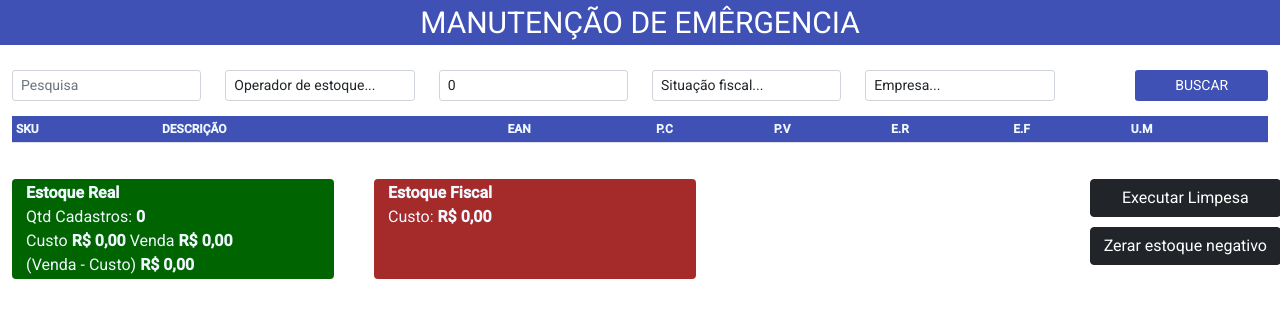
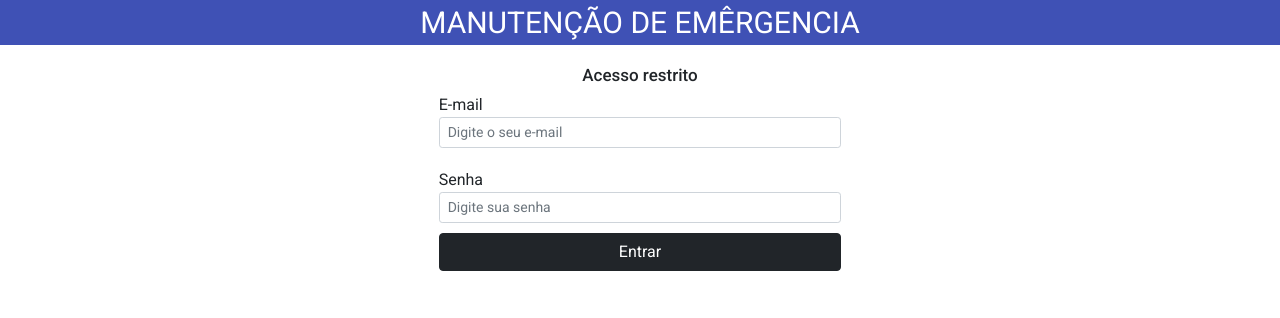
Before and after one commit to brunonovell/muito-mais, an Angular app: page / in a window 1280 px wide. Shown: the top 318 px of the page. Built offline with nearby package versions, Linux system fonts and the light colour scheme.

Commit message:
Versao fora da loja

```diff
--- a/src/app/app.component.html
+++ b/src/app/app.component.html
@@ -1,4 +1,4 @@
-<div class="container-fluid">
+<div class="container-fluid" *ngIf="verificaUsuarioLogado()">
   <div class="row">
     <div class="stilo-barra">
       <a class="logo">MANUTENÇÃO DE EMÊRGENCIA</a>
@@ -103,10 +103,33 @@
 
     <div class="col-md-3 "></div>
     <div class="col-md-2 ">
-      <button class="btn btn-dark btn-block cmd-comando cmd-executar-limpesa" (click)="zerarEstoqueNegativo()">Executar Limpesa</button> <br>
-      <button class="btn btn-dark btn-block cmd-comando cmd-zerar-estoque" (click)="executarLimpeza()">Zerar estoque negativo</button>
+      <button class="btn btn-dark btn-block cmd-comando cmd-executar-limpesa" (click)="removeDadosNaoFiscal()">Executar Limpesa</button> <br>
+      <button class="btn btn-dark btn-block cmd-comando cmd-zerar-estoque" (click)="zerarEstoqueNegativo()">Zerar estoque negativo</button>
+    </div>
+  </div>
+</div>
+
+<div class="container-fluid" *ngIf="!verificaUsuarioLogado()">
+  <div class="row">
+    <div class="stilo-barra">
+      <a class="logo">MANUTENÇÃO DE EMÊRGENCIA</a>
     </div>
   </div>
 
-  <router-outlet></router-outlet>
+  <div class="row">
+    <div class="col-md-4 "></div>
+    <div class="col-md-4">
+      <h1 style="font-size: 17px; margin-top: 20px; text-align: center;">Acesso restrito</h1>
+
+      <label>E-mail</label>
+      <input class="form-control form-control-sm " type="email" placeholder="Digite o seu e-mail" name="pesquisa" [(ngModel)]="emailLogin">
+
+      <label style="margin-top: 20px;">Senha</label>
+      <input class="form-control form-control-sm " type="password" placeholder="Digite sua senha" name="pesquisa" [(ngModel)]="senhaLogin">
+
+      <button class="btn btn-dark btn-block" style="width: 100%; margin-top: 10px;" (click)="realizaLogin()">Entrar</button>
+    </div>
+
+    <div class="col-md-4"></div>
+  </div>
 </div>
--- a/src/app/app.component.ts
+++ b/src/app/app.component.ts
@@ -7,11 +7,14 @@ import {Component, OnInit, Input} from '@angular/core';
   styleUrls: ['./app.component.scss']
 })
 export class AppComponent implements OnInit {
+  emailLogin: string = '';
+  senhaLogin: string = '';
+
   VALOR_CAMPO_PESQUISA: string = '';
   VALOR_CAMPO_STOCKOPERATOR: string = '';
-  VALOR_CAMPO_OPERATOR: Number = 0;
+  VALOR_CAMPO_OPERATOR: number = 0;
   VALOR_CAMPO_FISCALSITUATION: string = '';
-  VALOR_CAMPO_COMPANY: Number = 0;
+  VALOR_CAMPO_COMPANY: number = 0;
 
   listaProdutos: Array<any> = []
 
@@ -21,7 +24,7 @@ export class AppComponent implements OnInit {
   valorEmVenda: number = 0;
   valorLucroBruto: number = 0;
 
-  constructor(private serviceMuitoMais: ApiMmService) {
+  constructor(private service: ApiMmService) {
   }
 
   ngOnInit(): void {
@@ -29,14 +32,13 @@ export class AppComponent implements OnInit {
   }
 
   pesquisar(): void {
-    if (this.VALOR_CAMPO_PESQUISA.length !== 0 && this.VALOR_CAMPO_COMPANY !== 0) {
-
-      this.serviceMuitoMais.pesquisar(this.VALOR_CAMPO_PESQUISA.toUpperCase(), this.VALOR_CAMPO_STOCKOPERATOR, this.VALOR_CAMPO_OPERATOR, this.VALOR_CAMPO_FISCALSITUATION, this.VALOR_CAMPO_COMPANY).subscribe(dados => {
+    if (this.VALOR_CAMPO_COMPANY !== 0) {
+      this.service.pesquisar(this.VALOR_CAMPO_PESQUISA.toUpperCase(), this.VALOR_CAMPO_STOCKOPERATOR, this.VALOR_CAMPO_OPERATOR, this.VALOR_CAMPO_FISCALSITUATION, this.VALOR_CAMPO_COMPANY).subscribe(dados => {
         this.listaProdutos = dados.list;
         this.giraTotalizador();
       });
     } else {
-      alert("Compos Obrigatórios!\n - pesquisa\n - empresa");
+      alert("Compos Obrigatórios!\n - empresa");
     }
   }
 
@@ -44,7 +46,6 @@ export class AppComponent implements OnInit {
     this.limpaTotalizador();
 
     this.qtdeProdutos = this.listaProdutos.length;
-
     for (var i = 0; i < this.listaProdutos.length; i++) {
       //Contabilidade de estoques real
       if (this.listaProdutos[i].er >= 0) {
@@ -61,6 +62,28 @@ export class AppComponent implements OnInit {
     this.valorLucroBruto = (this.valorEmVenda - this.valorEmCusto);
   }
 
+  removeDadosNaoFiscal(): void {
+      if(this.VALOR_CAMPO_COMPANY !== 0){
+        this.service.removeDadosNaoFiscal(this.VALOR_CAMPO_COMPANY).subscribe((retorno) => {
+          alert("Operação realizada com sucesso");
+          this.pesquisar();
+        });
+      }else{
+        alert("Ops! Selecione a empresa.")
+      }
+  }
+
+  zerarEstoqueNegativo(): void {
+    if(this.VALOR_CAMPO_COMPANY !== 0){
+      this.service.zerarEstoqueNegativo(this.VALOR_CAMPO_COMPANY).subscribe((retorno) => {
+        alert("Operação realizada com sucesso");
+        this.pesquisar();
+      });
+    }else{
+      alert("Ops! Selecione a empresa.")
+    }
+  }
+
   limpaTotalizador() {
     this.qtdeProdutos = 0;
     this.valorEmCusto = 0;
@@ -69,27 +92,23 @@ export class AppComponent implements OnInit {
     this.valorEmCustoFiscal = 0;
   }
 
-  zerarEstoqueNegativo(): void {
-      if(this.VALOR_CAMPO_COMPANY !== 0){
-        const retornoDoService = this.serviceMuitoMais.manutencaoes("deletasn",this.VALOR_CAMPO_COMPANY);
-
-        retornoDoService
-          .subscribe(retorno => alert(retorno.message));
-
-      }else{
-        alert("Não existe dados para a operação!")
-      }
+  verificaUsuarioLogado(): boolean {
+    let token = localStorage.getItem('token');
+    if(token !== undefined && token !== null && token !== 'offline') {
+      return true;
+    }else {
+      return false;
+    }
   }
 
-  executarLimpeza(): void {
-    if(this.VALOR_CAMPO_COMPANY !== 0){
-      const retornoDoService = this.serviceMuitoMais.manutencaoes("zerarestoquenegativo",this.VALOR_CAMPO_COMPANY);
+  realizaLogin() {
+    this.service.realizaLogin(this.emailLogin, this.senhaLogin).subscribe((resp) => {
+      console.log(resp.body.token);
+      localStorage.setItem('token', resp.body.token);
+    });
+  }
 
-      retornoDoService
-        .subscribe(retorno => console.log(retorno));
-
-    }else{
-      alert("Não existe dados para a operação!")
-    }
+  realizaLogoff() {
+    localStorage.setItem('token', 'offline');
   }
 }
--- a/src/app/services/api-mm.service.ts
+++ b/src/app/services/api-mm.service.ts
@@ -1,63 +1,93 @@
-import {Injectable} from '@angular/core';
-import {HttpClient, HttpHeaders} from '@angular/common/http';
-import {Observable} from 'rxjs';
-
+import { Injectable } from '@angular/core';
+import { HttpClient, HttpHeaders } from '@angular/common/http';
+import { Observable } from 'rxjs';
 
 @Injectable({
-  providedIn: 'root'
+  providedIn: 'root',
 })
 export class ApiMmService {
+  constructor(private http: HttpClient) {}
 
-
-  constructor(private http: HttpClient) {
+  private urlGateway(): string {
+    return `http://138.219.98.204:8081/api/`;
   }
 
+  private token(): any {
+    return localStorage.getItem('token');
+  }
 
-  pesquisar(pesquisa: String, stockoperator: String, operator: Number, fiscalsituation: String, company: Number): Observable<any> {
-
-    const urlPreenchida: string = this.urlConsulta(pesquisa, stockoperator, operator, fiscalsituation, company);
-
-
-    const httpOptions = {
+  /**
+   * Gerador do caberçalho de todas as requisições.
+   */
+  obtemCabercalhoRequisicao(): any {
+    return {
       headers: new HttpHeaders({
         'Content-Type': 'application/json',
-        Authorization: this.token()
-      })
-    }
-
-    return this.http.get<any[]>(urlPreenchida, httpOptions);
+        Authorization: this.token(),
+      }),
+    };
   }
 
-  manutencaoes(tipoManutencao: String, idEmpresa: Number): Observable<any> {
-    const urlPreenchida: string = this.urlManutencao(tipoManutencao);
-    console.log(urlPreenchida);
-
-    const httpOptions = {
-      headers: new HttpHeaders({
-        'Content-Type': 'application/json',
-        Authorization: this.token()
-      })
-    }
-
-    const body = {
-      'idempresa': idEmpresa
-    }
-
-    return this.http.post<any>(urlPreenchida, body, httpOptions);
+  /**
+   * Executa pesquisa para preencher a tabela de produtos.
+   * @param pesquisa
+   * @param stockoperator
+   * @param operator
+   * @param fiscalsituation
+   * @param company
+   * @returns Observable<any>
+   */
+  pesquisar(
+    pesquisa: string,
+    stockoperator: string,
+    operator: number,
+    fiscalsituation: string,
+    company: number
+  ): Observable<any> {
+    return this.http.get<any[]>(
+      this.urlGateway() +
+        `api/routines/centralstock/v1/search?search=${pesquisa}&stockoperator=${stockoperator}&operator=${operator}&fiscalsituation=${fiscalsituation}&company=${company}`,
+      this.obtemCabercalhoRequisicao()
+    );
   }
 
-
-  private urlConsulta(pesquisa: String, stockoperator: String, operator: Number, fiscalsituation: String, company: Number): string {
-    return `http://138.219.98.204:8081/api/api/routines/centralstock/v1/search?search=${pesquisa}&stockoperator=${stockoperator}&operator=${operator}&fiscalsituation=${fiscalsituation}&company=${company}`;
+  /**
+   * Executa API para zerar o estoque negativo da empresa selecionada.
+   * @param company
+   * @returns Observable<any>
+   */
+  zerarEstoqueNegativo(company: number): Observable<any> {
+    return this.http.get(
+      this.urlGateway() +
+        `api/routines/centralstock/v1/zerarestoquenegativo?company=${company}`,
+      this.obtemCabercalhoRequisicao()
+    );
   }
 
-
-  private urlManutencao(tipoManutencao: String): string {
-    return `http://138.219.98.204:8081/api/api/routines/centralstock/v1/${tipoManutencao}`;
+  /**
+   * Executa API para remover os dados sem documento fiscal vinculado.
+   * @param idempresa
+   * @returns
+   */
+  removeDadosNaoFiscal(idempresa: number): Observable<any> {
+    return this.http.post<any>(
+      this.urlGateway() + `api/routines/centralstock/v1/deletasn`,
+      { idempresa: idempresa },
+      this.obtemCabercalhoRequisicao()
+    );
   }
 
-
-  private token(): string {
-    return `Bearer eyJhbGciOiJIUzUxMiJ9.eyJzdWIiOiJtdWl0b21haXN1cEBob3RtYWlsLmNvbSIsImV4cCI6MjI2MTIzNjcwMX0.xkN0oUcVitTMvU-msdiBorpwMNQ3h8eLIMwJP-EP0utOpjbmMD_ZkdAZWqKBoxP1OXtF9XS0dX5Slu5fUhptYQ`
+  /**
+   * Realiza login na plataforma de dados.
+   * @param email
+   * @param senha
+   * @returns
+   */
+  realizaLogin(email: string, senha: string): Observable<any> {
+    return this.http
+      .post(this.urlGateway() + `login`, {
+        email: email,
+        senha: senha,
+      }, { observe: 'response' });
   }
 }
```
